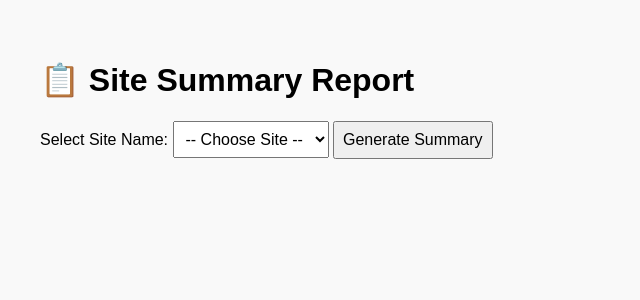
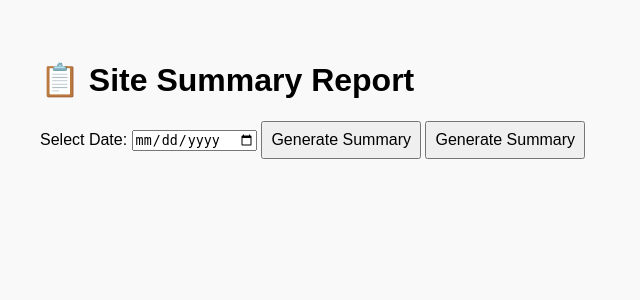
Before and after one commit to arul-spec/SRM-KTR-Site-Summary-app, a Flask app: page / in a window 1280 px wide. Shown: the top 300 px of the page, without its empty margins (0-640 px from the left). Run offline with Flask 3, Linux system fonts and the light colour scheme; data that the repository does not hold is empty.

Commit message:
Update index.html

```diff
--- a/templates/index.html
+++ b/templates/index.html
@@ -25,13 +25,10 @@
   <h1>📋 Site Summary Report</h1>
 
   <form method="POST">
-    <label for="site">Select Site Name:</label>
-    <select name="site" id="site" required>
-      <option value="">-- Choose Site --</option>
-      {% for site in site_names %}
-        <option value="{{ site }}" {% if site == selected_site %}selected{% endif %}>{{ site }}</option>
-      {% endfor %}
-    </select>
+<label for="date">Select Date:</label>
+<input type="date" name="date" id="date" required>
+<button type="submit">Generate Summary</button>
+
     <button type="submit">Generate Summary</button>
   </form>
 
```
